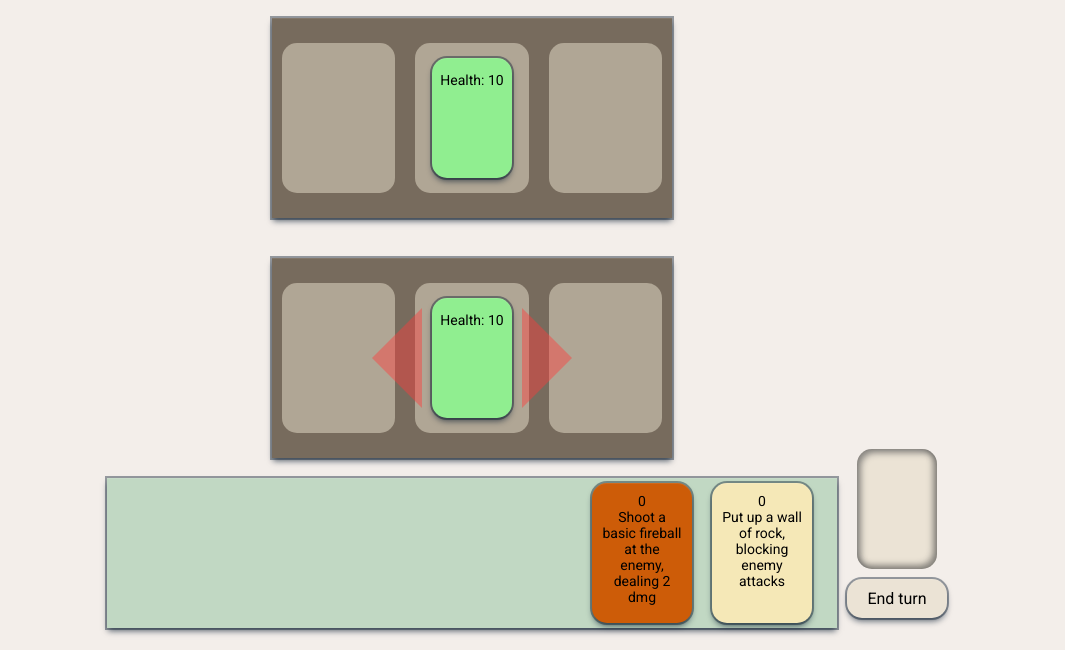
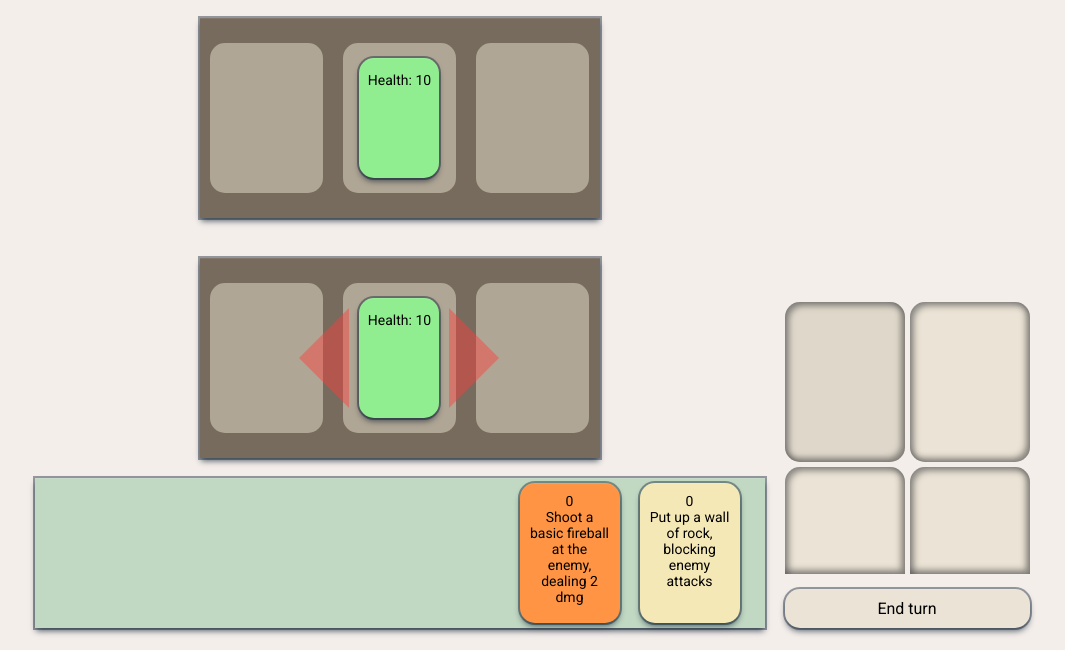
Before and after one commit to CrazedBySerenity/ElementalCardGame, a plain HTML site: page index.html in a window 1280 px wide. Shown: the part 150-800 px from the top of the page, without its empty margins (108-1173 px from the left). Drawn offline with Linux system fonts and the light colour scheme.

Commit message:
Made style changes, made upgrading end your turn

```diff
--- a/index.css
+++ b/index.css
@@ -11,7 +11,7 @@
 
     --card-upgrade-color: #B0A695;
 
-    --fire-color: #CD5C08;
+    --fire-color: #ff9544;
     --fire-ability-color: #b53e07;
     --fire-ability-range-min: -75px;
     --fire-ability-range-max: -200px;
@@ -225,15 +225,18 @@ body {
 }
 
 .board__container {
-    display: flex;
-    flex-direction: column;
-    align-items: center;
+    display: grid;
+    grid-template-columns: calc((var(--card-width) + (var(--card-padding) + var(--card-margin)) * 2)) calc(var(--card-width) + (var(--card-padding) + var(--card-margin)) * 2);
+    grid-template-rows: calc((var(--card-height) + (var(--card-padding) + var(--card-margin)) * 2)) calc((var(--card-height) + (var(--card-padding) + var(--card-margin)) * 2) * 2 / 3);
+    gap: 5px;
+
+    margin-left: 20px;
 }
 
 .board {
     position: relative;
-    width: var(--card-width);
-    height: var(--card-height);
+    width: 100%;
+    height: 100%;
     background-color: var(--board-color);
     border-radius: 15px;
 
@@ -243,6 +246,15 @@ body {
     justify-content: flex-end;
 
     box-shadow: rgb(53, 56, 59, 0.5) 3px 3px 6px 1px inset, rgba(50, 50, 50, 0.5) -3px -3px 6px 1px inset;
+}
+
+#board {
+    filter: brightness(95%);
+}
+
+.board--bottom {
+    position: relative;
+    border-radius: 15px 15px 0px 0px;
 }
 
 /* .board:before {
@@ -274,11 +286,14 @@ body {
 .board__btn {
     background-color: var(--end-turn-btn-color);
     color: var(--end-turn-txt-color);
-    padding: 10px;
+    padding: 10px 0px 10px 0px;
     border-radius: 15px;
 
-    width: 80px;
-    margin: 10px;
+    grid-column: 1 / 3;
+
+    width: 100%;
+
+    margin-top: 10px;
 
     user-select: none;
 
--- a/index.html
+++ b/index.html
@@ -80,6 +80,21 @@
 
                 </div>
             </div>
+            <div class="board visible">
+                <div class="board__decorator">
+
+                </div>
+            </div>
+            <div class="board board--bottom visible">
+                <div class="board__decorator">
+
+                </div>
+            </div>
+            <div class="board board--bottom visible">
+                <div class="board__decorator">
+
+                </div>
+            </div>
             <btn class="board__btn" onclick="EndTurn()">
                 End turn
             </btn>
--- a/main.js
+++ b/main.js
@@ -290,6 +290,7 @@ function Upgrade(element, cardUpgrade) {
     else{
         DrawUpgradeUI(cardUpgrade.parent);
     }
+    EndTurn();
 }
 
 function DrawUpgradeUI (element) {
```
